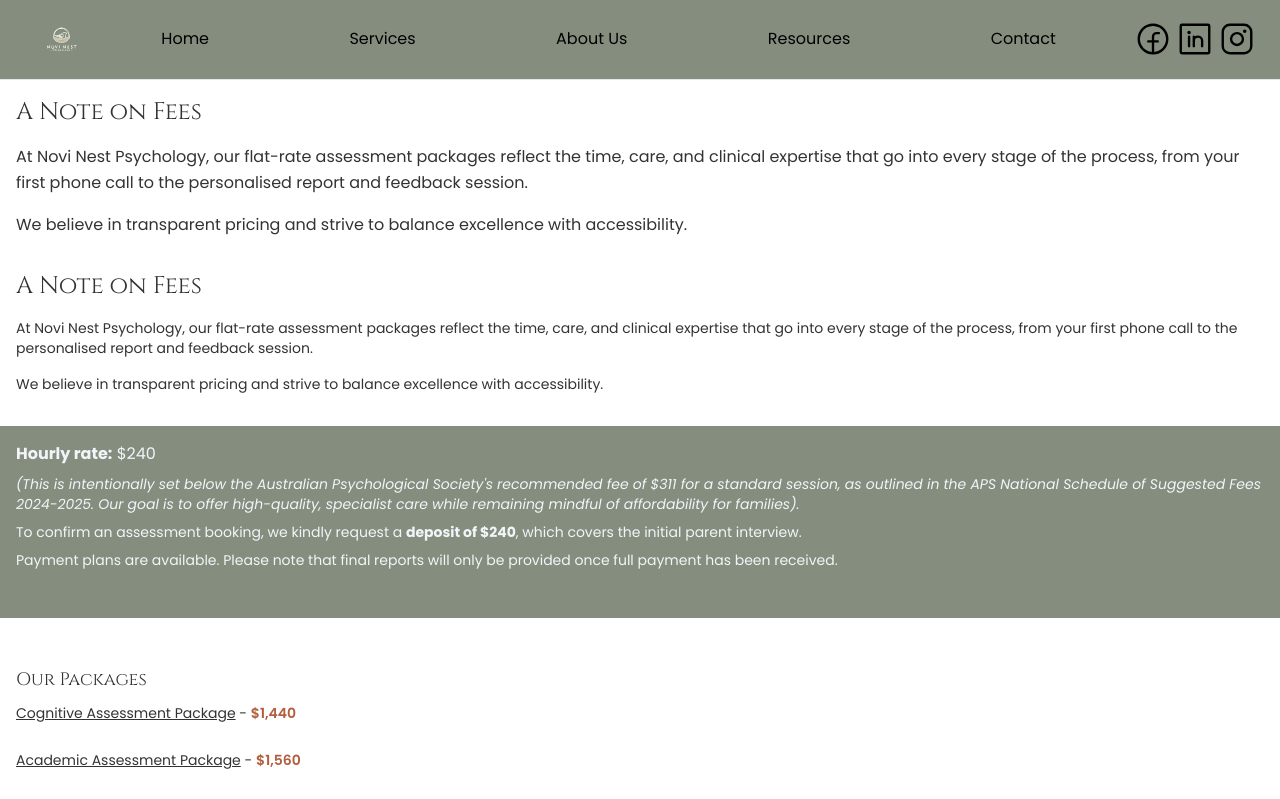
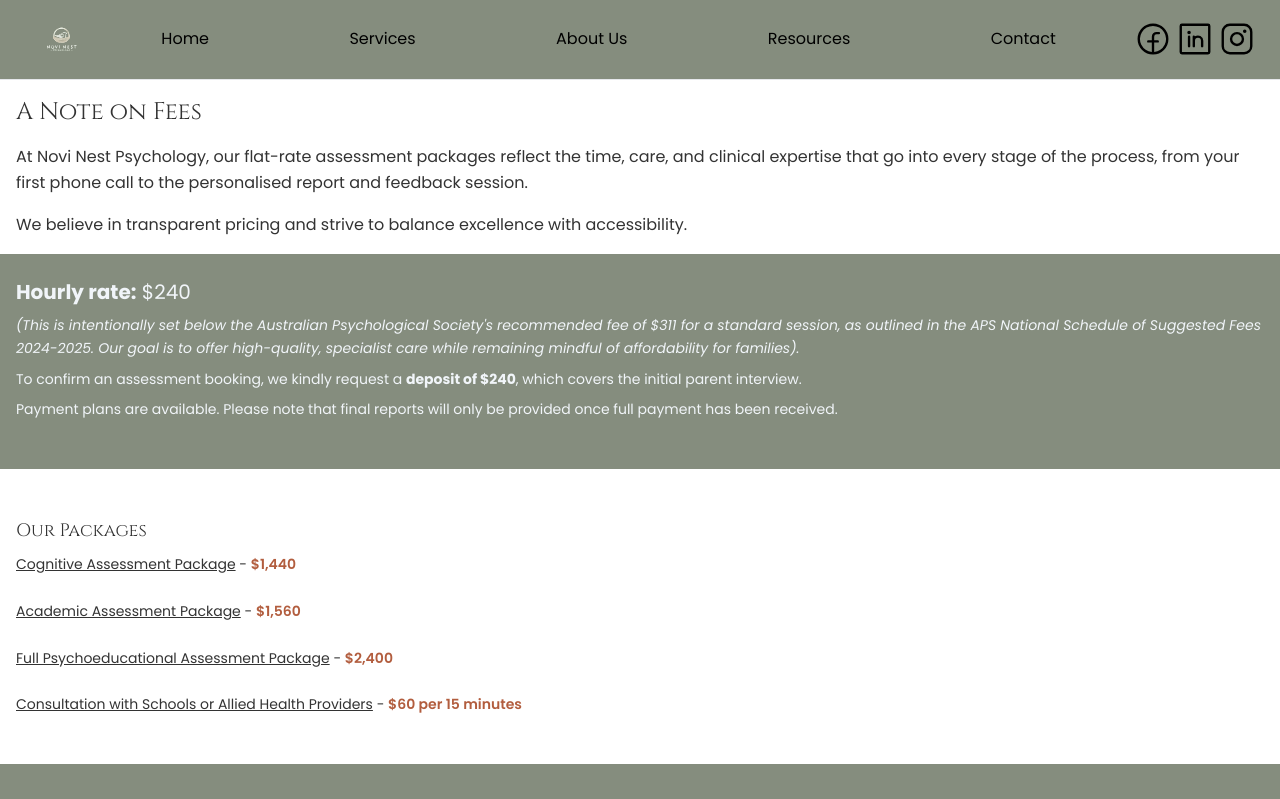
Before and after one commit to TheBigBookMan/NoviNest, a React (Vite) app: page /fees in a window 1280 px wide. Shown: the top 799 px of the page. Built offline with nearby package versions, Linux system fonts and the light colour scheme; a web font is replaced by a local one.

Commit message:
update SEO main fees on fees page

```diff
--- a/src/components/features/Fees/MainFees.jsx
+++ b/src/components/features/Fees/MainFees.jsx
@@ -1,24 +1,14 @@
 const MainFees = () => {
     return (
-        <div className='flex flex-col gap-4  text-sm '>
-            <div className="flex flex-col gap-4 p-4">
-                <p className='text-2xl font-cinzel'>A Note on Fees</p>
+        <article id="main-fees-article" aria-labelledby="main-fees-heading" className='flex flex-col gap-2  text-sm bg-[#858D7E] text-slate-100 p-4 py-6 pb-12 leading-relaxed'>
+            <h3 id="main-fees-heading" className='text-xl'><span className='font-bold'>Hourly rate:</span> $240</h3>
 
-                <p>At Novi Nest Psychology, our flat-rate assessment packages reflect the time, care, and clinical expertise that go into every stage of the process, from your first phone call to the personalised report and feedback session.</p>
+            <p className='italic'>(This is intentionally set below the Australian Psychological Society's recommended fee of $311 for a standard session, as outlined in the APS National Schedule of Suggested Fees 2024-2025. Our goal is to offer high-quality, specialist care while remaining mindful of affordability for families).</p>
 
-                <p>We believe in transparent pricing and strive to balance excellence with accessibility.</p>
-            </div>
+            <p>To confirm an assessment booking, we kindly request a <span className='font-bold'>deposit of $240</span>, which covers the initial parent interview.</p>
 
-            <div className='flex flex-col gap-2 bg-[#858D7E] text-slate-100 p-4 pb-12'>
-                <p className='text-base'><span className='font-bold'>Hourly rate:</span> $240</p>
-
-                <p className='italic'>(This is intentionally set below the Australian Psychological Society's recommended fee of $311 for a standard session, as outlined in the APS National Schedule of Suggested Fees 2024-2025. Our goal is to offer high-quality, specialist care while remaining mindful of affordability for families).</p>
-
-                <p>To confirm an assessment booking, we kindly request a <span className='font-bold'>deposit of $240</span>, which covers the initial parent interview.</p>
-
-                <p>Payment plans are available. Please note that final reports will only be provided once full payment has been received.</p>
-            </div>
-        </div>
+            <p>Payment plans are available. Please note that final reports will only be provided once full payment has been received.</p>
+        </article>
     )
 }
 
```
